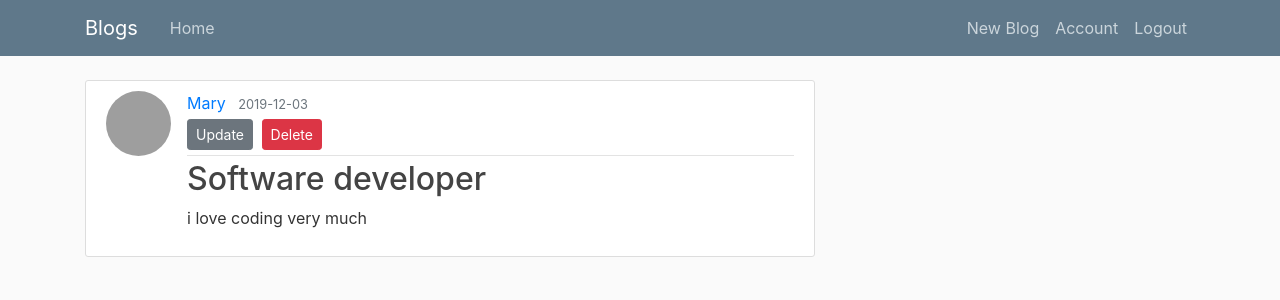
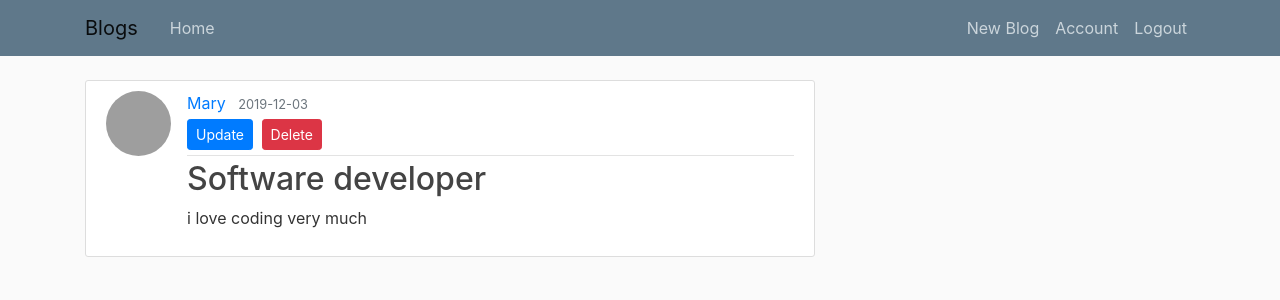
Before and after one commit to Codex-Mayrie/BLOG, a Flask app: page /post/1 in a window 1280 px wide. Shown: the top 300 px of the page. Run offline with Flask 2, Linux system fonts and the light colour scheme; a user stored in the database is signed in; data comes from the database, SQL or seed files in the repository; some libraries are stand-ins or nearby versions; grey boxes are pictures that could not be loaded.

Commit message:
change color for the buttons

```diff
--- a/blog/templates/layouts.html
+++ b/blog/templates/layouts.html
@@ -16,7 +16,7 @@
 </head>
 <body>
     <header class="site-header">
-      <nav class="navbar navbar-expand-md navbar-dark bg-steel fixed-top">
+      <nav class="navbar navbar-expand-md navbar-light bg-steel fixed-top">
         <div class="container">
           <a class="navbar-brand mr-4" href="/">Blogs</a>
           <button class="navbar-toggler" type="button" data-toggle="collapse" data-target="#navbarToggle" aria-controls="navbarToggle" aria-expanded="false" aria-label="Toggle navigation">
--- a/blog/templates/post.html
+++ b/blog/templates/post.html
@@ -8,7 +8,7 @@
         <small class="text-muted">{{ post.date_posted.strftime('%Y-%m-%d') }}</small>
         {% if post.author == current_user %}
           <div>
-            <a class="btn btn-secondary btn-sm mt-1 mb-1" href="{{ url_for('update_post', post_id=post.id) }}">Update</a>
+            <a class="btn btn-primary btn-sm mt-1 mb-1" href="{{ url_for('update_post', post_id=post.id) }}">Update</a>
             <button type="button" class="btn btn-danger btn-sm m-1" data-toggle="modal" data-target="#deleteModal">Delete</button>
           </div>
         {% endif %}
@@ -28,7 +28,7 @@
           </button>
         </div>
         <div class="modal-footer">
-          <button type="button" class="btn btn-secondary" data-dismiss="modal">Close</button>
+          <button type="button" class="btn btn-primary" data-dismiss="modal">Close</button>
           <form action="{{ url_for('delete_post', post_id=post.id) }}" method="POST">
             <input class="btn btn-danger" type="submit" value="Delete">
           </form>
```
